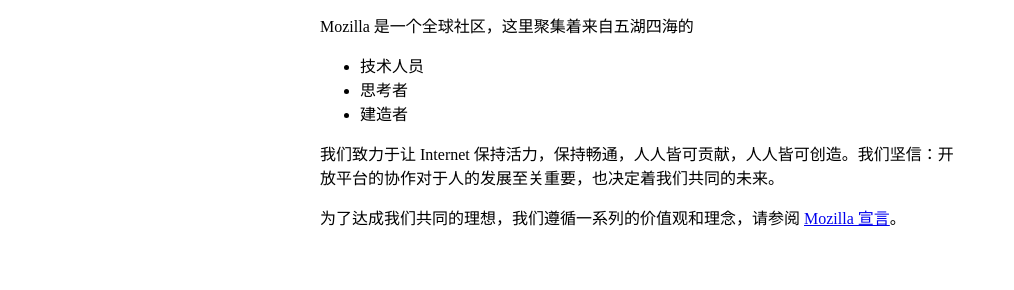
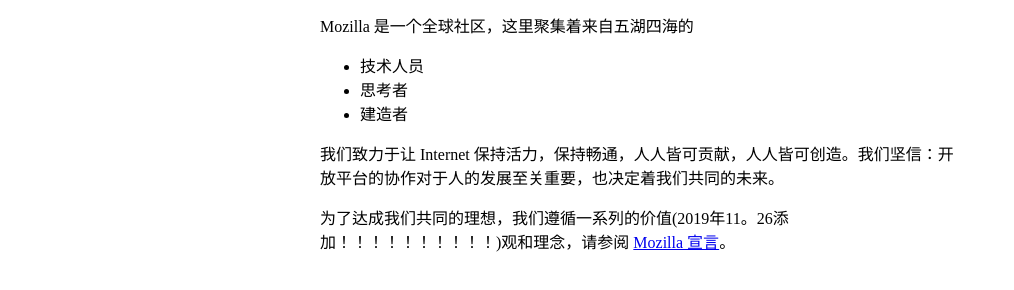
Before and after one commit to haohao3308/haohao.github.io, a plain HTML site: page 一个合格的网站/index.html in a window 1280 px wide. Shown: the part 116-406 px from the top of the page, without its empty margins (0-1014 px from the left). Drawn offline with Linux system fonts and the light colour scheme; files that its build step writes are made by us from their sources; files whose address does not match are found by name.

Commit message:
Update index.html

```diff
--- a/一个合格的网站/index.html
+++ b/一个合格的网站/index.html
@@ -20,7 +20,7 @@
 
     <p>我们致力于让 Internet 保持活力，保持畅通，人人皆可贡献，人人皆可创造。我们坚信：开放平台的协作对于人的发展至关重要，也决定着我们共同的未来。</p>
 
-    <p>为了达成我们共同的理想，我们遵循一系列的价值观和理念，请参阅 <a href="https://www.mozilla.org/zh-CN/about/manifesto/">Mozilla 宣言</a>。</p>
+    <p>为了达成我们共同的理想，我们遵循一系列的价值(2019年11。26添加！！！！！！！！！！)观和理念，请参阅 <a href="https://www.mozilla.org/zh-CN/about/manifesto/">Mozilla 宣言</a>。</p>
 	<button>切换用户</button>
   </body>
 </html>
```
